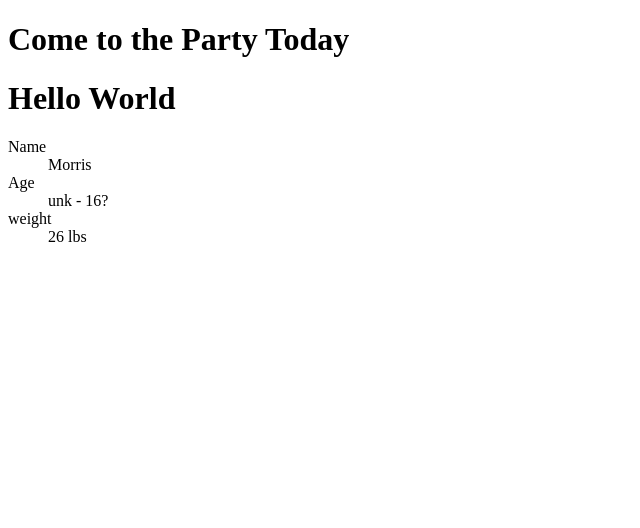
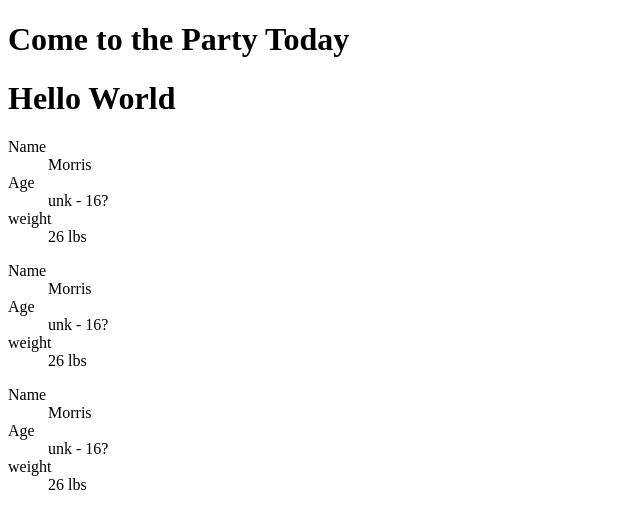
Before and after one commit to MustardJoe/react-intro1-jon, a React app: page / in a window 1280 px wide. Shown: the top 528 px of the page, without its empty margins (0-640 px from the left). Built offline with nearby package versions, Linux system fonts and the light colour scheme.

Commit message:
added props to my components

```diff
--- a/src/components/App.js
+++ b/src/components/App.js
@@ -5,9 +5,11 @@ import Header from './Header';
 export default function App() {
   return (
     <>
-      <Header />
+      <Header name="DongButt" />
       <h1>Hello World</h1>
-      <Cat />
+      <Cat name="Morris" age="unknown but maybe 16" weight="26lbs" />
+      <Cat name="Butter" age="9" weight="14lbs" />
+      <Cat name="Paddington" age="4 or 5" weight="16lbs" />
     </>
   );
 
```
